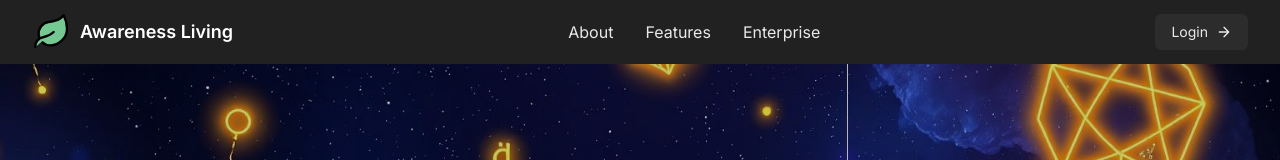
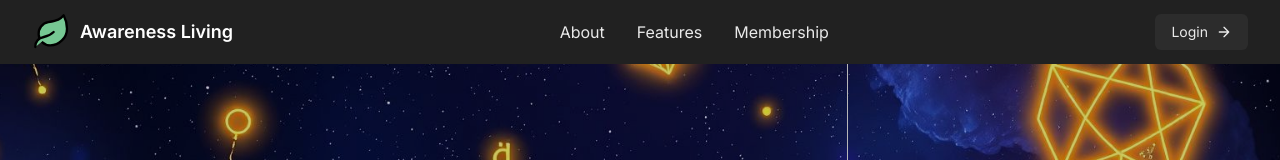
Before and after one commit to SamuelkohP04/React-Shop, a Next.js app: page / in a window 1280 px wide. Shown: the top 160 px of the page. Built offline with nearby package versions, Linux system fonts and the light colour scheme.

Commit message:
fix: change enterprise to membership title page

```diff
--- a/src/app/(site)/Navbar.tsx
+++ b/src/app/(site)/Navbar.tsx
@@ -56,10 +56,10 @@ export default function Navbar() {
             Features
           </Link>
           <Link
-            href="#wall-of-love"
+            href="#membership"
             className="text-base text-white/90 transition hover:text-white"
           >
-            Enterprise
+            Membership
           </Link>
         </div>
 
@@ -132,11 +132,11 @@ export default function Navbar() {
             Features
           </Link>
           <Link
-            href="#wall-of-love"
+            href="#membership"
             className="text-base text-white/90 transition hover:text-white"
             onClick={toggleMenu}
           >
-            Enterprise
+            Membership
           </Link>
           <a
             href="#login"
```
